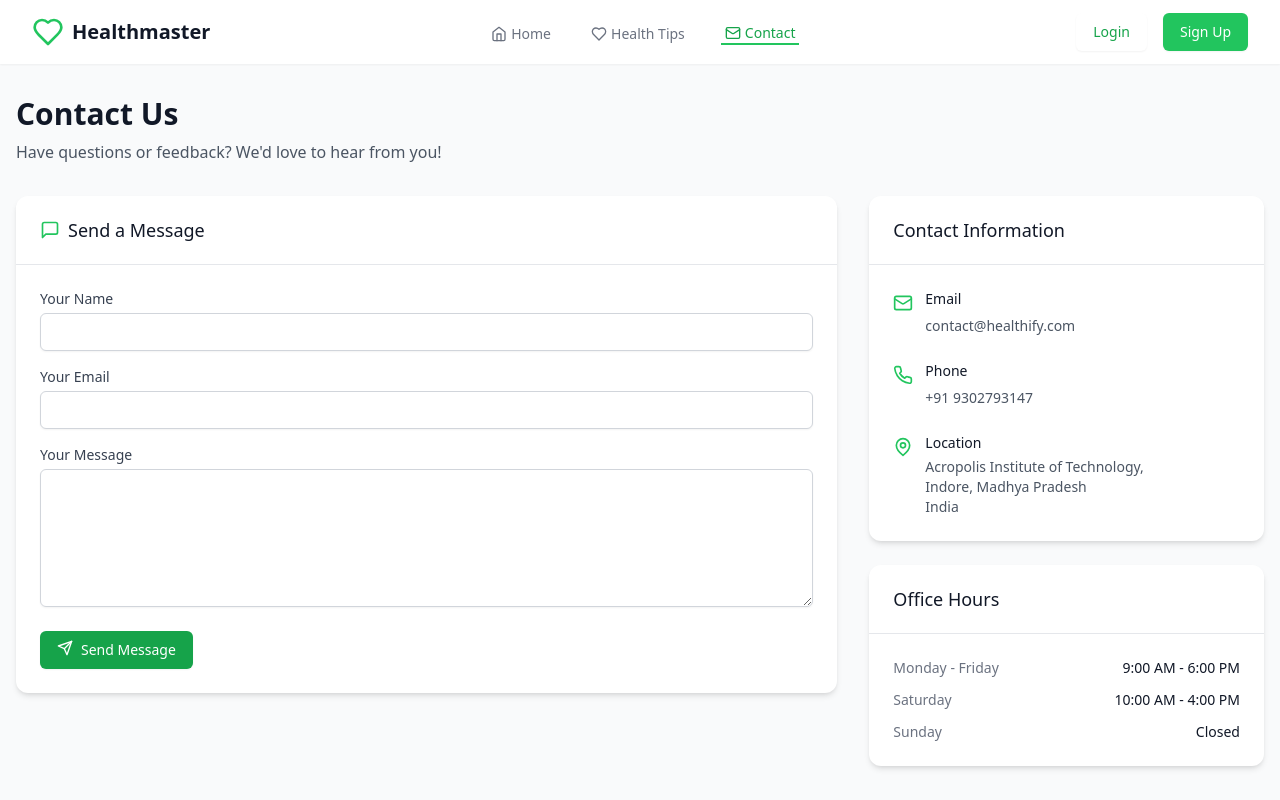
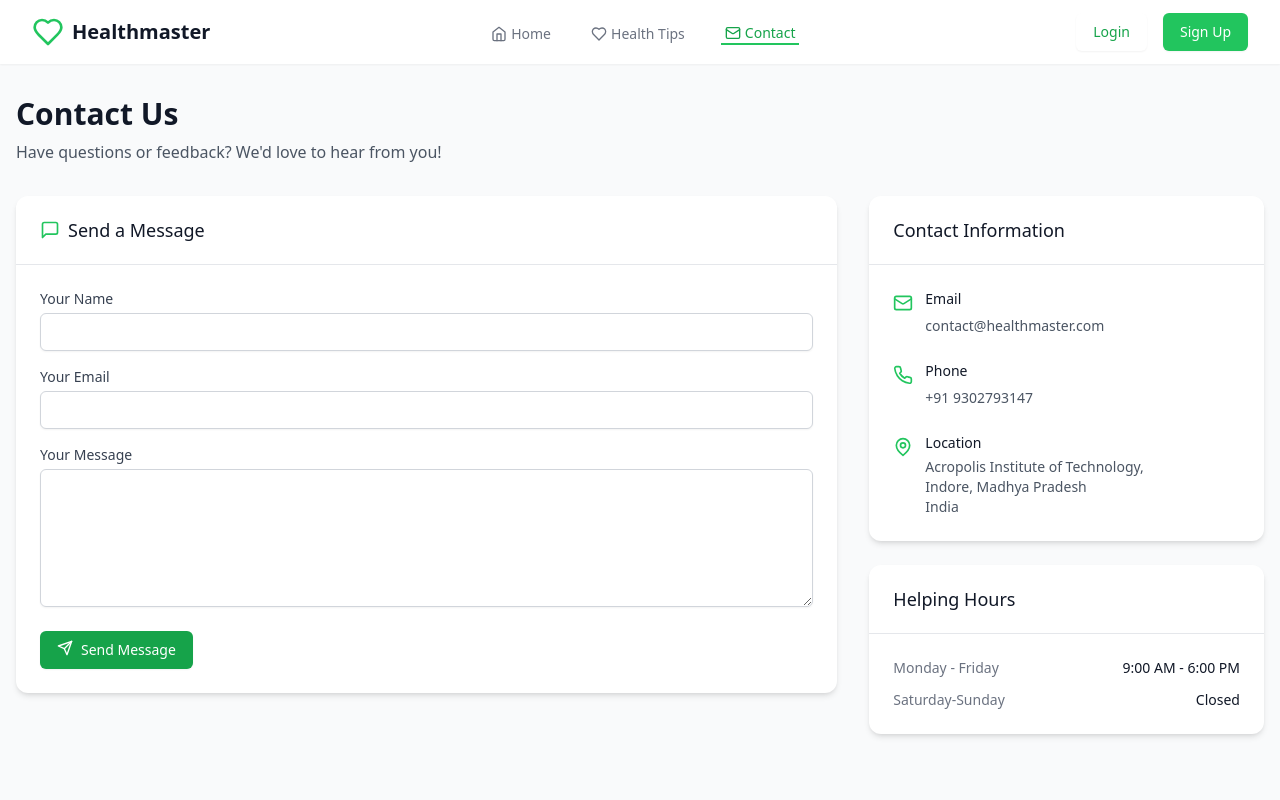
Before and after one commit to Abhinav-Baghel/healthify, a React (Vite) app: page /contact in a window 1280 px wide. Shown: the top 800 px of the page. Built offline with nearby package versions, Linux system fonts and the light colour scheme.

Commit message:
Update Contact.tsx

```diff
--- a/src/pages/Contact.tsx
+++ b/src/pages/Contact.tsx
@@ -176,7 +176,7 @@ export const Contact = () => {
                     <div>
                       <p className="text-sm font-medium text-gray-900 mb-1">Email</p>
                       <a href="mailto:contact@healthify.com" className="text-sm text-gray-600 hover:text-green-600 transition-colors duration-200">
-                        contact@healthify.com
+                        contact@healthmaster.com
                       </a>
                     </div>
                   </div>
@@ -208,7 +208,7 @@ export const Contact = () => {
 
             <div className="bg-white rounded-xl shadow-md overflow-hidden">
               <div className="px-6 py-5 border-b border-gray-200">
-                <h2 className="text-lg font-medium text-gray-900">Office Hours</h2>
+                <h2 className="text-lg font-medium text-gray-900">Helping Hours</h2>
               </div>
 
               <div className="p-6">
@@ -218,11 +218,7 @@ export const Contact = () => {
                     <span className="text-sm font-medium text-gray-900">9:00 AM - 6:00 PM</span>
                   </div>
                   <div className="flex justify-between">
-                    <span className="text-sm text-gray-500">Saturday</span>
-                    <span className="text-sm font-medium text-gray-900">10:00 AM - 4:00 PM</span>
-                  </div>
-                  <div className="flex justify-between">
-                    <span className="text-sm text-gray-500">Sunday</span>
+                    <span className="text-sm text-gray-500">Saturday-Sunday</span>
                     <span className="text-sm font-medium text-gray-900">Closed</span>
                   </div>
                 </div>
```
